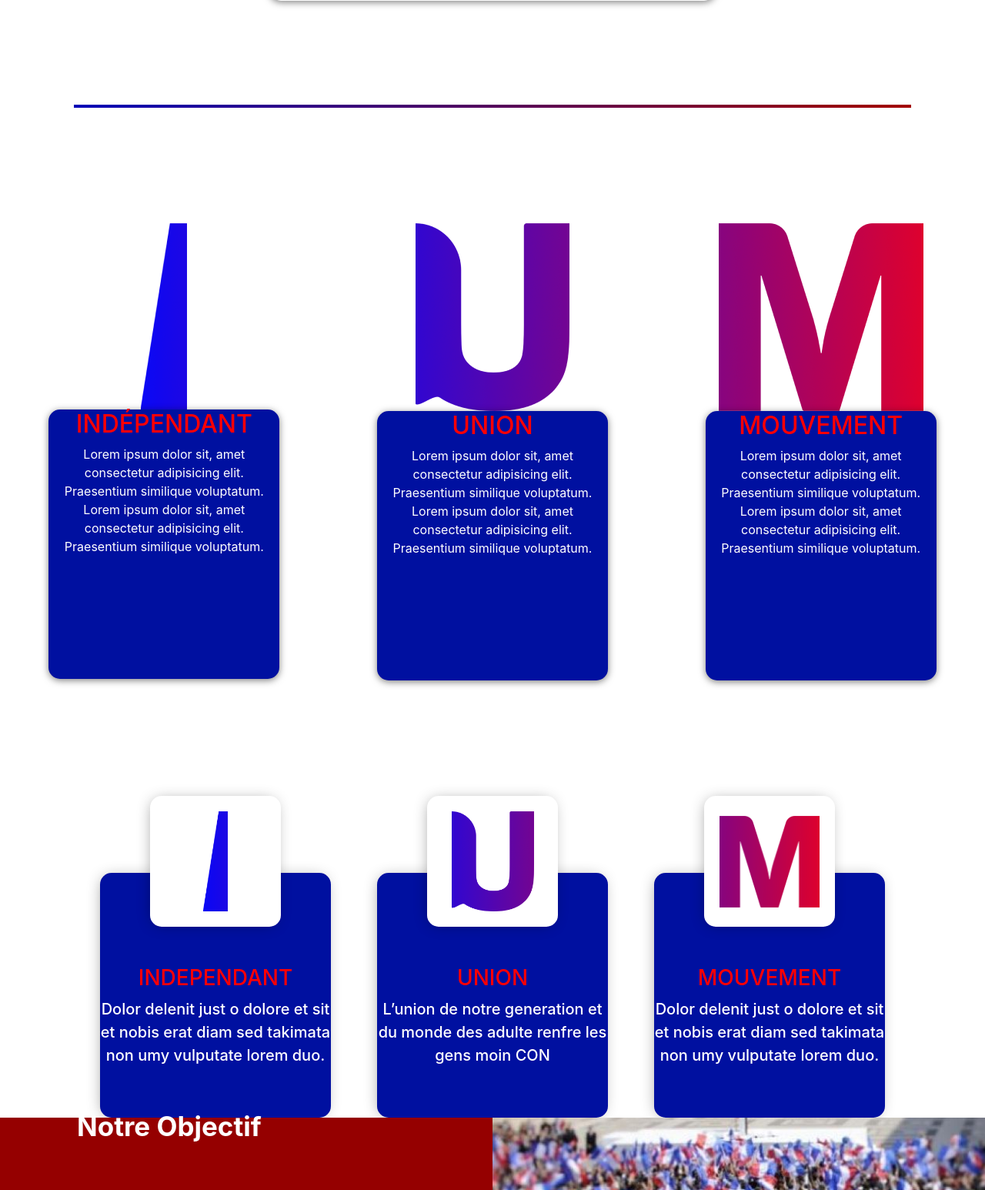
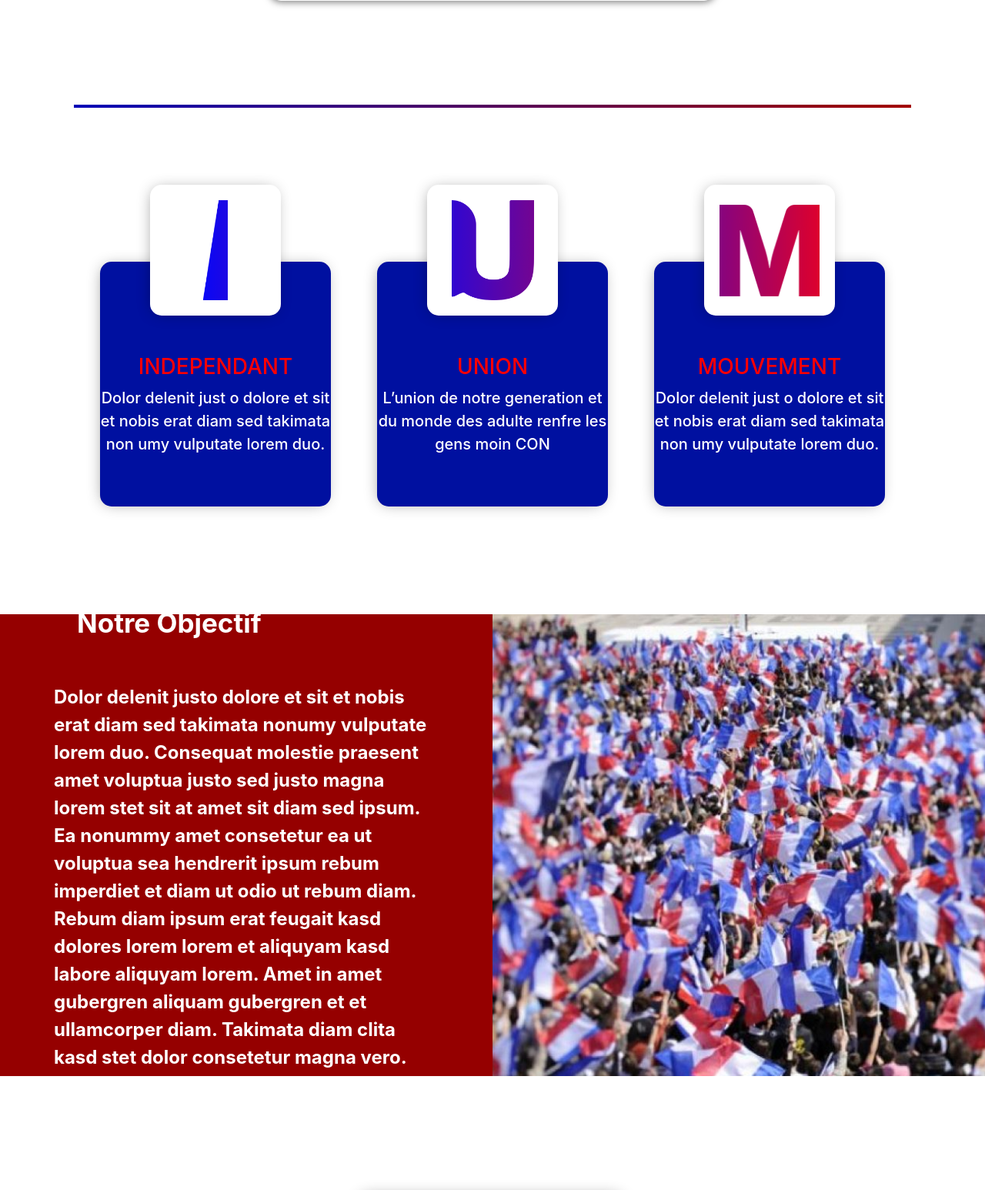
Before and after one commit to TheMaxium69/Generation.ium-WebSite, a PHP site: page / in a window 1280 px wide. Shown: the part 1619-3165 px from the top of the page at 77% size. Run offline with PHP 8.4, Linux system fonts and the light colour scheme.

Commit message:
corretif definitif IUM

```diff
--- a/composant/badge.phtml
+++ b/composant/badge.phtml
@@ -1,65 +1,3 @@
-<section id="badge">
-
-    <div class="badgeContainer"> <!-- badge "Indépendant" -->
-
-        <div id="independantPicture">
-
-            <img src="./assets/i.png" alt="independant">
-
-        </div>
-
-        <div id="independantBadge">
-
-            <h2>indépendant</h2>
-            <p>
-                Lorem ipsum dolor sit, amet consectetur adipisicing elit. Praesentium similique voluptatum.
-                Lorem ipsum dolor sit, amet consectetur adipisicing elit. Praesentium similique voluptatum.
-            </p>
-
-        </div>
-    </div>
-
-    <div class="badgeContainer"> <!-- badge "Union" -->
-
-        <div id="unionPicture">
-
-            <img src="./assets/u.png" alt="union">
-
-        </div>
-
-        <div id="unionBadge">
-
-            <h2>union</h2>
-            <p>
-                Lorem ipsum dolor sit, amet consectetur adipisicing elit. Praesentium similique voluptatum.
-                Lorem ipsum dolor sit, amet consectetur adipisicing elit. Praesentium similique voluptatum.
-            </p>
-
-        </div>
-    </div>
-
-    <div class="badgeContainer"> <!-- badge "Mouvement" -->
-
-        <div id="mouvementPicture">
-
-            <img src="./assets/m.png" alt="mouvement">
-
-        </div>
-
-        <div id="mouvementBadge">
-
-            <h2>mouvement</h2>
-            <p>
-                Lorem ipsum dolor sit, amet consectetur adipisicing elit. Praesentium similique voluptatum.
-                Lorem ipsum dolor sit, amet consectetur adipisicing elit. Praesentium similique voluptatum.
-            </p>
-
-        </div>
-    </div>
-
-</section>
-
-
 <section id="badges">
     <div class="badges-container">
         <div class="badge-inde">
--- a/css/badge.css
+++ b/css/badge.css
@@ -1,88 +1,11 @@
-/* Général CSS */
-
-#badge {
-    display: flex;
-    justify-content: space-around;
-    max-width: 100%;
-}
-
-.badgeContainer {
-    display: flex;
-    flex-direction: column;
-    align-items: center;
-    width: 300px;
-    margin-bottom: 250px;
-}
-
-/* "independant" CSS */
-
-#independantBadge {
-    border-radius: 15px;
-    box-shadow: 0px 2px 10px 0px rgba(0,0,0,0.5);
-    background-color: #0010A0;
-    height: 350px;
-}
-
-#independantBadge h2 {
-    color: red;
-    text-transform: uppercase;
-    text-align: center;
-}
-
-#independantBadge p {
-    color: white;
-    text-align: center;
-}
-
-/* "union" CSS */
-
-
-#unionBadge {
-    border-radius: 15px;
-    box-shadow: 0px 2px 10px 0px rgba(0,0,0,0.5);
-    background-color: #0010A0;
-    height: 350px;
-}
-
-#unionBadge h2 {
-    color: red;
-    text-transform: uppercase;
-    text-align: center;
-}
-
-#unionBadge p {
-    color: white;
-    text-align: center;
-}
-
-/* "mouvement" CSS */
-
-#mouvementBadge {
-    border-radius: 15px;
-    box-shadow: 0px 2px 10px 0px rgba(0,0,0,0.5);
-    background-color: #0010A0;
-    height: 350px;
-}
-
-#mouvementBadge h2 {
-    color: red;
-    text-transform: uppercase;
-    text-align: center;
-}
-
-#mouvementBadge p {
-    color: white;
-    text-align: center;
-}
-
-/*  /////////////////////  NEW VERSION ///////////////// */
-
 #badges{
     margin-left: auto;
     margin-right: auto;
     width: 992px;
     display: flex;
     justify-content: center;
+    margin-top: 200px;
+    margin-bottom: 140px;
 }
 
 #badges .badges-container{
```
